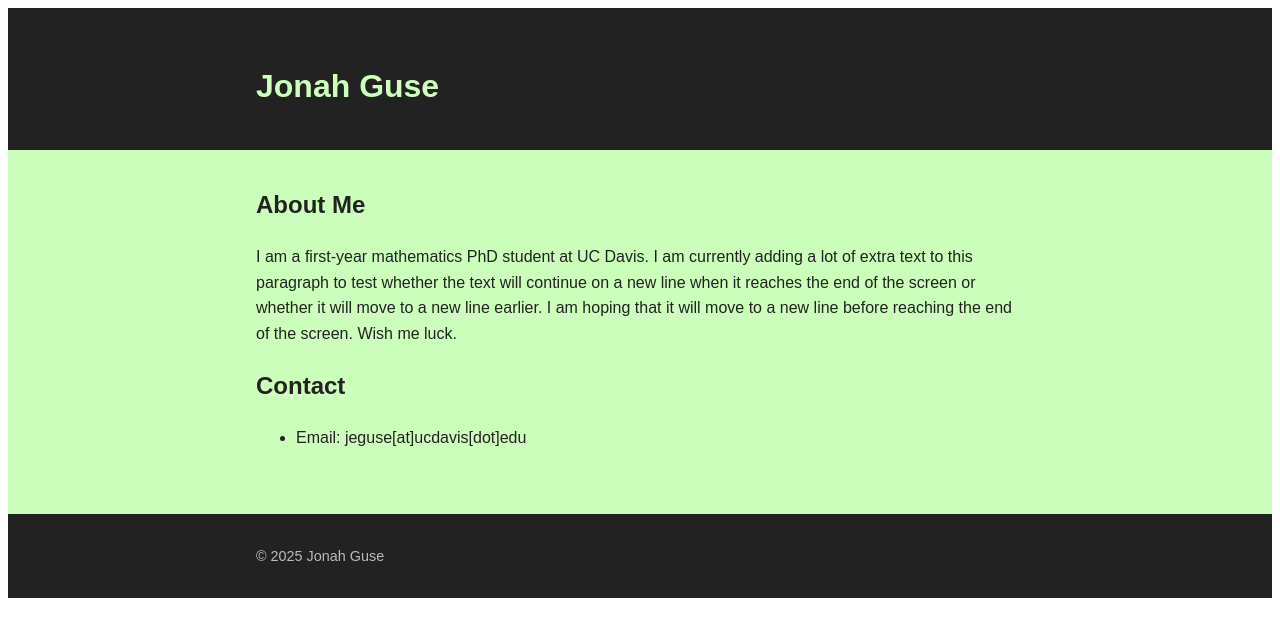
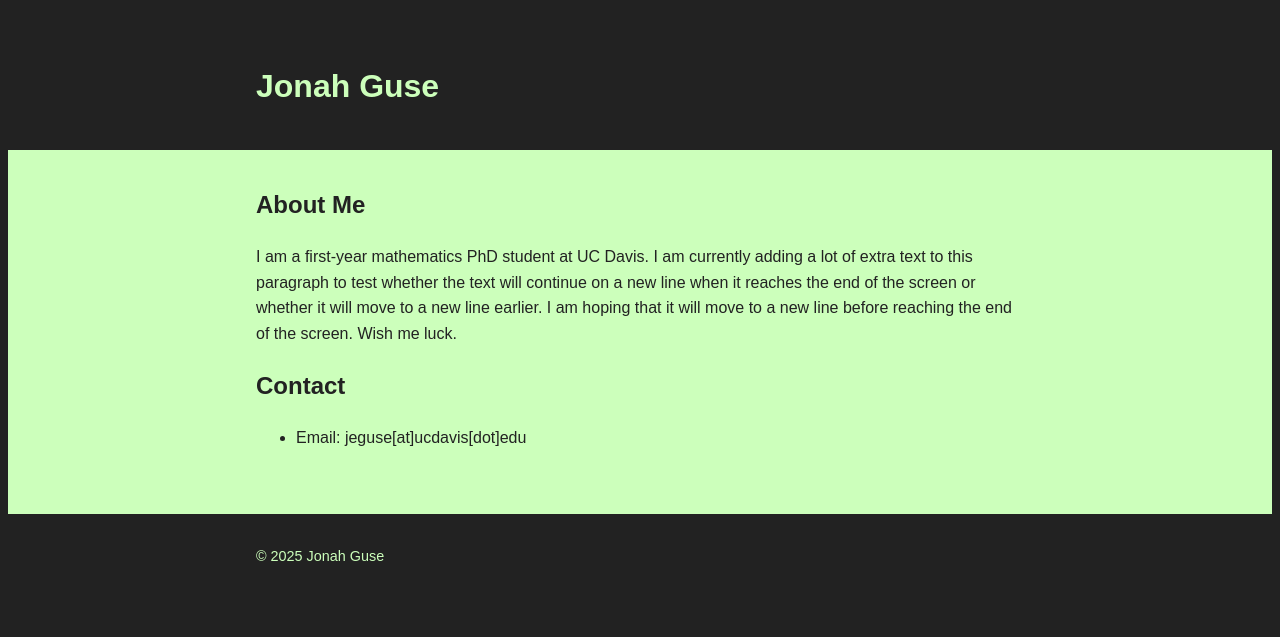
Before and after one commit to jeguse/jeguse.github.io, a Jekyll site: the page built from index.md, in a window 1280 px wide. Shown: the top 637 px of the page. Built offline with Jekyll 4.4.1, drawn with Linux system fonts in a browser that asks for light colours.

Commit message:
Update main.css

```diff
--- a/assets/css/main.css
+++ b/assets/css/main.css
@@ -4,6 +4,7 @@
 
 html {
   font-size: 16px;
+  background-color: #222;
 }
 
 body {
@@ -25,7 +26,7 @@ main {
 
 footer {
   font-size: 0.9rem;
-  color: #bbb;
+  color: #cfb;
   background-color: #222;
 }
 
```
